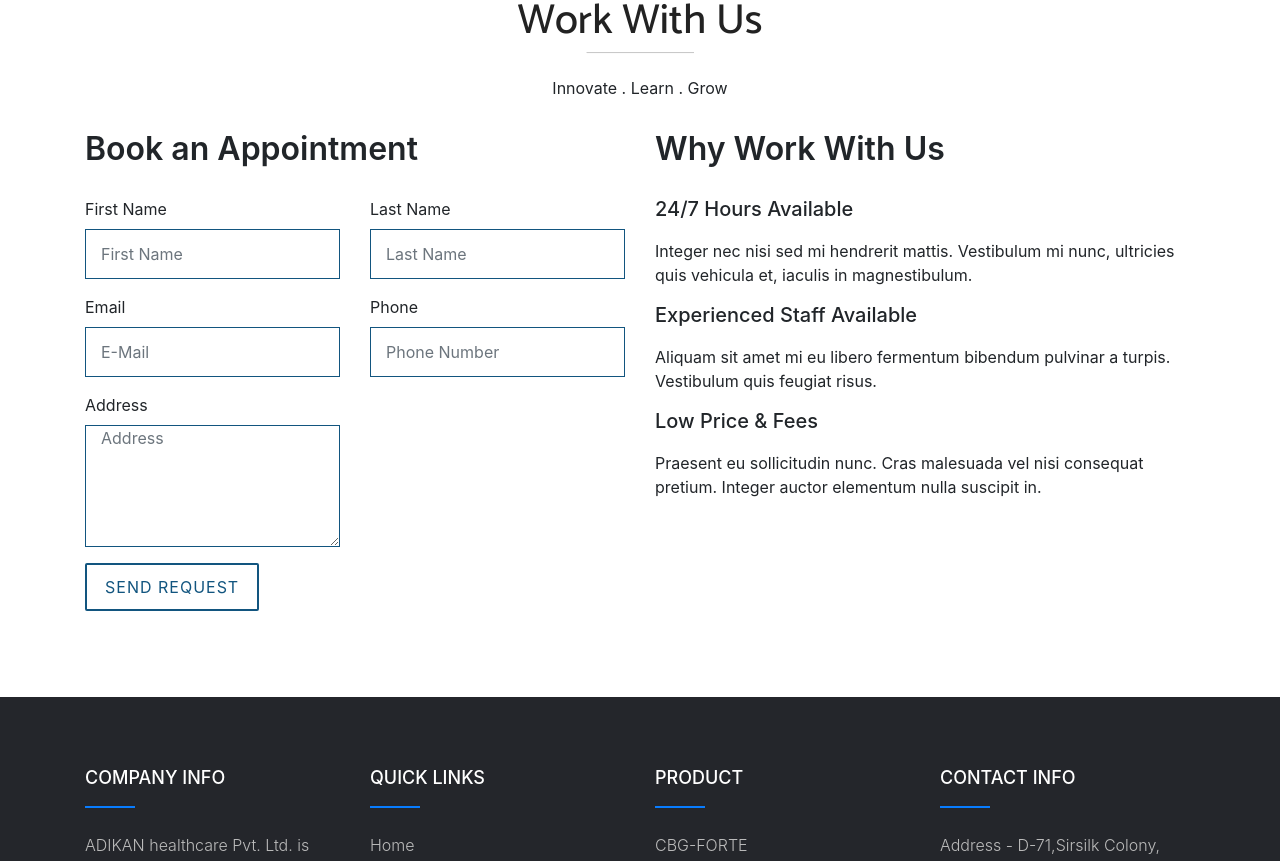
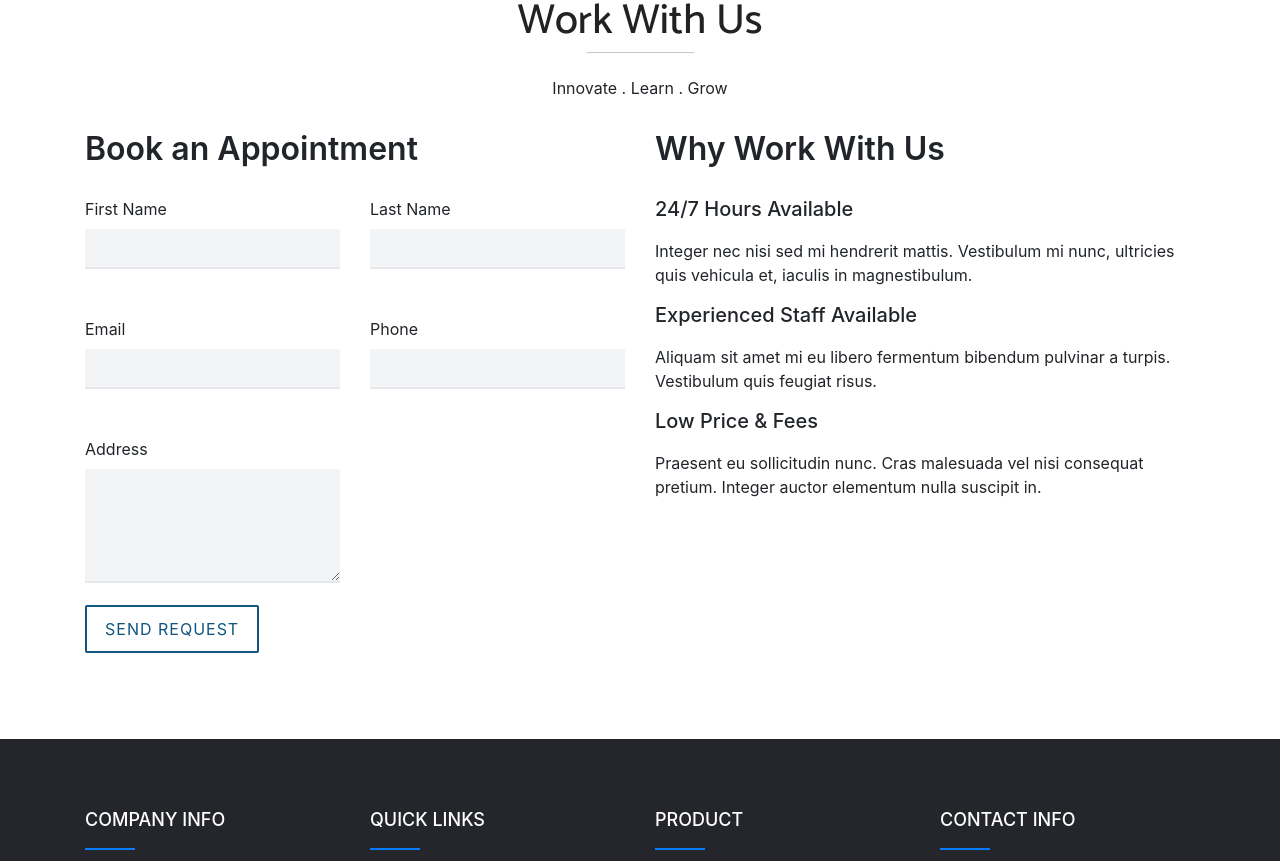
Before and after one commit to suyalamritanshu/Medicines, a React (Create React App) app: page / in a window 1280 px wide. Shown: the part 2320-3181 px from the top of the page. Built offline with nearby package versions, Linux system fonts and the light colour scheme; some icons are missing.

Commit message:
Added email service

```diff
--- a/package.json
+++ b/package.json
@@ -3,6 +3,7 @@
   "version": "0.1.0",
   "private": true,
   "dependencies": {
+    "@emailjs/browser": "^3.4.0",
     "@material-ui/core": "^4.12.3",
     "@material-ui/icons": "^4.11.2",
     "@material-ui/lab": "^4.0.0-alpha.60",
@@ -10,6 +11,8 @@
     "@testing-library/react": "^12.0.0",
     "@testing-library/user-event": "^13.2.1",
     "bootstrap": "^5.1.3",
+    "email-js": "^2.0.2",
+    "emailjs-com": "^3.2.0",
     "react": "^17.0.2",
     "react-bootstrap": "^2.1.1",
     "react-dom": "^17.0.2",
--- a/src/Components/Appointment.js
+++ b/src/Components/Appointment.js
@@ -1,12 +1,63 @@
+import { useEffect, useState } from "react"
 import '../css/style.css'
 import '../css/responsive.css'
 import '../css/custom.css'
 import '../css/pogo-slider.min.css'
 import '../css/bootstrap.min.css'
+import emailjs from '@emailjs/browser';
+import InputField from "./InputField"
+import TextareaField from "./TextareaField";
 
 function Appointment(){
+    const [values, setValues] = useState({
+        firstName: '',
+        lastName: '',
+        email: '',
+        phone: '',
+        address: '',
+      });
+      const [status, setStatus] = useState('');
+      const handleSubmit = (e) => {
+        e.preventDefault();
+        emailjs.send('service_behla5o', 'template_s6um4ra', values, 'user_6wIJS1prmLBDYwW85H2VO')
+          .then(response => {
+            console.log('SUCCESS!', response);
+            setValues({
+                firstName: '',
+                lastName: '',
+                email: '',
+                phone: '',
+                address: '',
+            });
+            setStatus('SUCCESS');
+          }, error => {
+            console.log('FAILED...', error);
+          });
+      }
+
+      useEffect(() => {
+        if(status === 'SUCCESS') {
+          setTimeout(() => {
+            setStatus('');
+          }, 3000);
+        }
+      }, [status]);
+
+      const handleChange = (e) => {
+        setValues(values => ({
+          ...values,
+          [e.target.name]: e.target.value
+        }))
+      }
+
+      const renderAlert = () => (
+        <div className="px-4 py-3 leading-normal text-blue-700 bg-blue-100 rounded mb-5 text-center">
+          <p>your message submitted successfully</p>
+        </div>
+      )
 return(
     <div id="work" class="appointment-main">
+        {status && renderAlert()}
 		<div class="container">
 			<div class="row">
 				<div class="col-lg-12">
@@ -22,58 +73,54 @@ return(
                         <div class="well-title">
                             <h2>Book an Appointment</h2>
                         </div>
-                        <form>
+                        <form  onSubmit={handleSubmit}>
 
-                            <div class="row">
-                                <div class="col-md-6">
-                                    <div class="form-group">
-                                        <label class="control-label" for="name">First Name</label>
-                                        <input id="name" name="name" type="text" placeholder="First Name" class="form-control input-md"/>
+                            <div className="row">
+                                <div className="col-md-6">
+                                    <div className="form-group">
+                                        <label className="control-label" for="name">First Name</label>
+                                        <InputField value={values.firstName} handleChange={handleChange}  name="firstName" type="text" placeholder="First Name" />
+
+
                                     </div>
                                 </div>
 
-                                <div class="col-md-6">
-                                    <div class="form-group ">
-                                    <label class="control-label" for="name">Last Name</label>
-                                        <input  id="name" name="name" type="text" placeholder="Last Name" class="form-control input-md"/>
+                                <div className="col-md-6">
+                                    <div className="form-group ">
+                                    <label className="control-label" for="name">Last Name</label>
+                                    <InputField value={values.lastName} handleChange={handleChange}  name="lastName" type="text" placeholder="Last Name" />
                                     </div>
                                 </div>
 
-                                <div class="col-md-6">
-                                    <div class="form-group">
-                                        <label class="control-label" for="email">Email</label>
-                                        <input id="email" name="email" type="text" placeholder="E-Mail" class="form-control input-md"/>
+                                <div className="col-md-6">
+                                    <div className="form-group">
+                                        <label className="control-label" for="email">Email</label>
+                                        <InputField value={values.email} handleChange={handleChange}  name="email" type="email" placeholder="jphn@example.com"  class="form-control input-md" />
                                     </div>
                                 </div>
 
 
 
-                                <div class="col-md-6">
-                                    <div class="form-group">
-                                        <label class="control-label" for="phone">Phone</label>
-                                        <input id="phone" name="phone" type="number" placeholder="Phone Number" class="form-control input-md"/>
+                                <div className="col-md-6">
+                                    <div className="form-group">
+                                        <label className="control-label" for="phone">Phone</label>
+                                        <InputField value={values.phone} handleChange={handleChange}  name="phone" type="number" placeholder="Phone Number"  class="form-control input-md" />
                                     </div>
                                 </div>
 
-                                <div class="col-md-6">
-                                    <div class="form-group">
-                                        <label class="control-label" for="address">Address</label>
-                                        <textarea
-                  id="address" name="address"
-                  cols="10"
-                  rows="5"
-                  type="text" placeholder="Address"
-                  class="form-control input-md"
-                ></textarea>
+                                <div className="col-md-6">
+                                    <div className="form-group">
+                                        <label className="control-label" for="address">Address</label>
+                                        <TextareaField value={values.address} handleChange={handleChange}  name="address" />
 
                                     </div>
                                 </div>
 
 
 
-                                <div class="col-md-12">
-                                    <div class="form-group">
-                                        <button id="singlebutton" name="singlebutton" class="new-btn-d br-2">SEND REQUEST</button>
+                                <div className="col-md-12">
+                                    <div className="form-group">
+                                        <button type="submit" className="new-btn-d br-2">SEND REQUEST</button>
                                     </div>
                                 </div>
                             </div>
@@ -81,27 +128,28 @@ return(
 
                     </div>
 				</div>
-				<div class="col-lg-6 col-md-6">
-					<div class="well-block">
-                        <div class="well-title">
+
+				<div className="col-lg-6 col-md-6">
+					<div className="well-block">
+                        <div className="well-title">
                             <h2>Why Work With Us</h2>
                         </div>
-                        <div class="feature-block">
-                            <div class="feature feature-blurb-text">
-                                <h4 class="feature-title">24/7 Hours Available</h4>
-                                <div class="feature-content">
+                        <div className="feature-block">
+                            <div className="feature feature-blurb-text">
+                                <h4 className="feature-title">24/7 Hours Available</h4>
+                                <div className="feature-content">
                                     <p>Integer nec nisi sed mi hendrerit mattis. Vestibulum mi nunc, ultricies quis vehicula et, iaculis in magnestibulum.</p>
                                 </div>
                             </div>
-                            <div class="feature feature-blurb-text">
-                                <h4 class="feature-title">Experienced Staff Available</h4>
-                                <div class="feature-content">
+                            <div className="feature feature-blurb-text">
+                                <h4 className="feature-title">Experienced Staff Available</h4>
+                                <div className="feature-content">
                                     <p>Aliquam sit amet mi eu libero fermentum bibendum pulvinar a turpis. Vestibulum quis feugiat risus. </p>
                                 </div>
                             </div>
-                            <div class="feature feature-blurb-text">
-                                <h4 class="feature-title">Low Price & Fees</h4>
-                                <div class="feature-content">
+                            <div className="feature feature-blurb-text">
+                                <h4 className="feature-title">Low Price & Fees</h4>
+                                <div className="feature-content">
                                     <p>Praesent eu sollicitudin nunc. Cras malesuada vel nisi consequat pretium. Integer auctor elementum nulla suscipit in.</p>
                                 </div>
                             </div>
@@ -111,6 +159,7 @@ return(
 			</div>
 		</div>
 	</div>
+
 )
 }
 
--- /dev/null
+++ b/src/Components/InputField.js
@@ -0,0 +1,12 @@
+
+const InputField = (props) => {
+  const { handleChange, name, type, value } = props;
+  return (
+    <div className="mb-5">
+
+      <input className="border-b-2 outline-none text-gray-700 w-full bg-gray-100 h-10 px-2" type={type} onChange={handleChange} value={value} name={name} required />
+    </div>
+  )
+}
+
+export default InputField
--- /dev/null
+++ b/src/Components/TextareaField.js
@@ -0,0 +1,12 @@
+
+const TextareaField = (props) => {
+  const { handleChange, name, value } = props;
+  return (
+    <div>
+
+      <textarea onChange={handleChange} name={name} rows="4" className="w-full border-b-2 outline-none bg-gray-100 p-2" value={value}></textarea>
+    </div>
+  )
+}
+
+export default TextareaField
```
Also changed, not shown: 1 other file (tests, documents, lock files or other folders).
